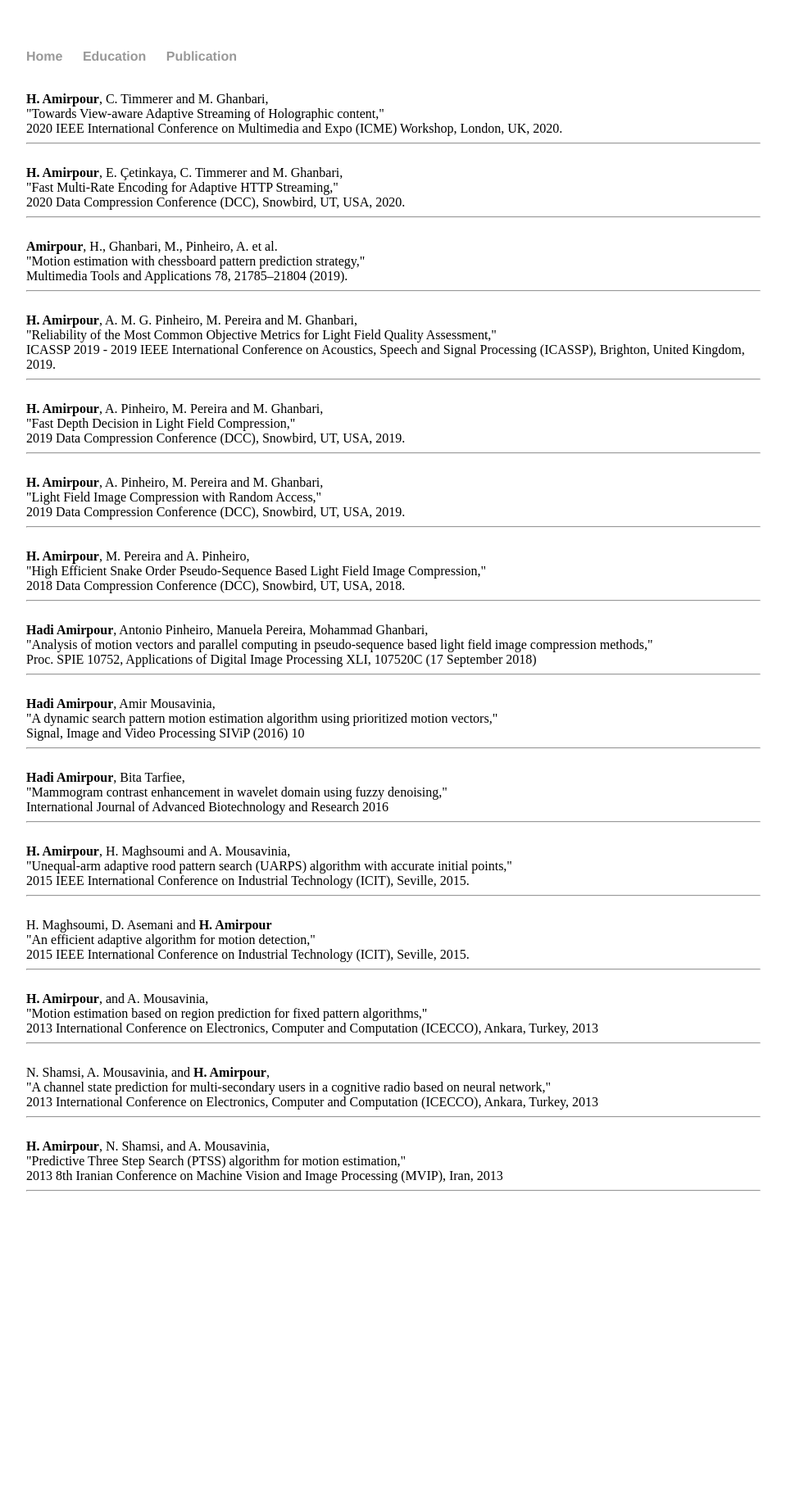
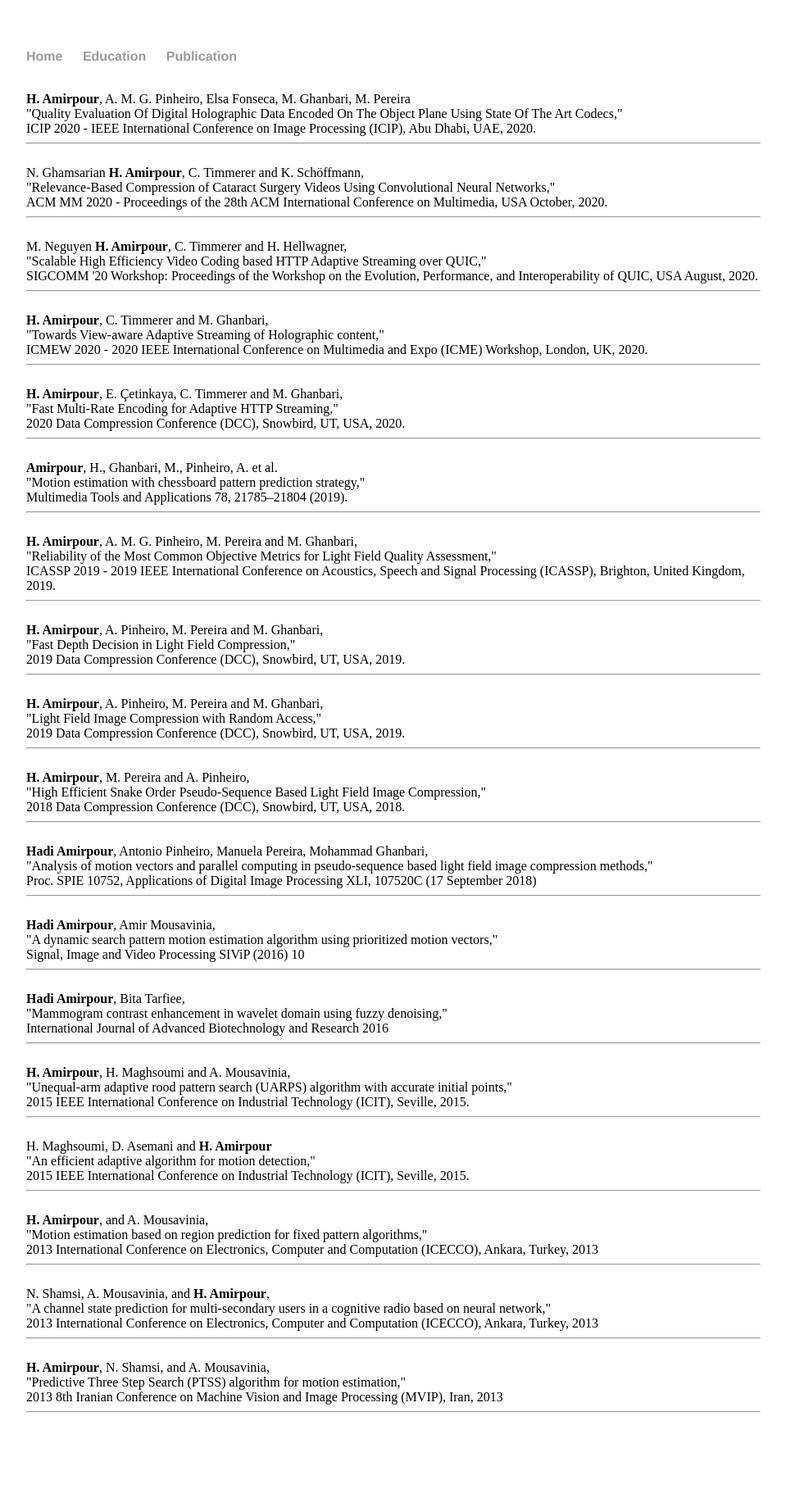
Before and after one commit to HadiAmirpour/hadiamirpour.github.io, a Jekyll site: the page publication.html, which Jekyll copies as it is, in a window 1280 px wide. Shown: the whole page at 82% size, without its empty margins (160-1119 px from the left). Built offline with Jekyll 4.4.1, drawn with Linux system fonts in a browser that asks for light colours; before the commit the page ends 1558 px from its top, so only the background shows below that.

Commit message:
Update publication.html

```diff
--- a/publication.html
+++ b/publication.html
@@ -23,11 +23,34 @@
 
 		<br />
 
+		<h><b>H. Amirpour</b>, A. M. G. Pinheiro,  Elsa Fonseca, M. Ghanbari, M. Pereira <br />
+		"Quality Evaluation Of Digital Holographic Data Encoded On The Object Plane Using State Of The Art Codecs," <br />
+		ICIP 2020 - IEEE International Conference on Image Processing (ICIP), Abu Dhabi, UAE, 2020. </h>
+		<hr>
+		<br />
+
+
+		<h>N. Ghamsarian <b>H. Amirpour</b>, C. Timmerer and K. Schöffmann,<br />
+		"Relevance-Based Compression of Cataract Surgery Videos Using Convolutional Neural Networks," <br />
+		ACM MM 2020 - Proceedings of the 28th ACM International Conference on Multimedia, USA October, 2020.</h>
+		<hr>
+		<br />
+
+		<h>M. Neguyen <b>H. Amirpour</b>, C. Timmerer and H. Hellwagner,<br />
+		"Scalable High Efficiency Video Coding based HTTP Adaptive Streaming over QUIC," <br />
+		SIGCOMM '20 Workshop: Proceedings of the Workshop on the Evolution, Performance, and Interoperability of QUIC, USA August, 2020.</h>
+		<hr>
+		<br />
+
+
+
 		<h><b>H. Amirpour</b>, C. Timmerer and M. Ghanbari,<br />
 		"Towards View-aware Adaptive Streaming of Holographic content," <br />
-		2020 IEEE International Conference on Multimedia and Expo (ICME) Workshop, London, UK, 2020.</h>
+		 ICMEW 2020 - 2020 IEEE International Conference on Multimedia and Expo (ICME) Workshop, London, UK, 2020.</h>
 		<hr>
 		<br />
+
+
 
 		<h><b>H. Amirpour</b>, E. Çetinkaya, C. Timmerer and M. Ghanbari,<br />
 		"Fast Multi-Rate Encoding for Adaptive HTTP Streaming," <br />
```
